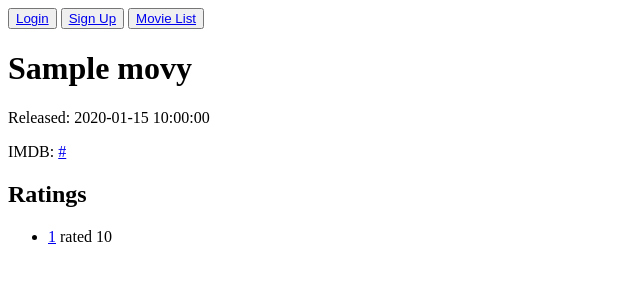
After one commit to mackenziekira/hb_ratings_lab, a Flask app: page /movies/1 in a window 1280 px wide. The commit adds this page. Shown: the top 300 px of the page, without its empty margins (0-640 px from the left). Run offline with Flask 2, Linux system fonts and the light colour scheme; tables that the repository leaves empty hold one stand-in row (values such as "Sample post").

Commit message:
added missing templates

```diff
--- a/server.py
+++ b/server.py
@@ -54,12 +54,20 @@ def show_movies():
     return render_template('movie_list.html', movies=movies)
 
 
-@app.route('/movie/<movie_id>')
+@app.route('/movies/<movie_id>')
 def show_movie_details(movie_id):
     """Show movie details"""
 
     movie = Movie.query.get(movie_id)
-    return render_template('movie_details.html', movie=movie)
+    user_id = session.get("user_id")
+
+    if user_id:
+        user_rating = Rating.query.filter_by(
+            movie_id=movie_id, user_id=user_id).first()
+
+    else:
+        user_rating = None
+    return render_template('movie.html', movie=movie, user_rating=user_rating)
 
 
 @app.route('/register')
@@ -85,7 +93,7 @@ def register_process():
                         password=password)
         db.session.add(new_user)
         db.session.commit()
-        return redirect('/')
+        return redirect('/login')
     except MultipleResultsFound:
         print "multiple email addresses found. corrupt db. investigate!"
         flash('That email address already exists. Please choose another.')
@@ -171,4 +179,4 @@ if __name__ == "__main__":
 
 
 
-    app.run()
+    app.run(host='0.0.0.0')
--- a/templates/base.html
+++ b/templates/base.html
@@ -13,6 +13,7 @@
     <button id="login"><a href="/login">Login</a></button>
     <button id="sign_up"><a href="/register">Sign Up</a></button>
 {% endif %}
+<button id="movie_list"><a href="/movies">Movie List</a></button>
 
 
     <p class="flashed-messages">
--- /dev/null
+++ b/templates/movie.html
@@ -0,0 +1,32 @@
+{% extends 'base.html' %}
+{% block content %}
+
+    <h1>{{ movie.title }}</h1>
+    <p>Released: {{ movie.released_at }}</p>
+    <p>IMDB: <a href="{{ movie.imdb_url }}">{{ movie.imdb_url }}</a></p>
+
+  {% if movie.ratings %}
+      <h2>Ratings</h2>
+      <ul>
+        {% for rating in movie.ratings %}
+            <li>
+                <a href="/users/{{ rating.user_id }}">{{ rating.user_id }}</a>
+                rated {{ rating.score }}</li>
+        {% endfor %}
+      </ul>
+  {% endif %}
+
+  {% if "user_id" in session %}
+    <h2>Your Rating</h2>
+    {% if user_rating %}
+        <p>You currently rate this a {{ user_rating.score }}</p>
+    {% endif %}
+      <form action="/score-a-movie" method="POST">
+          <label>Rating:
+              <input type="number" name="score">
+          </label>
+          <input type="submit" value="Rate">
+      </form>
+  {% endif %}
+
+{% endblock %}
```
Also changed, not shown: templates/movie_list.html (added, +11 -0 lines), templates/user_info.html (added, +7 -0 lines).
